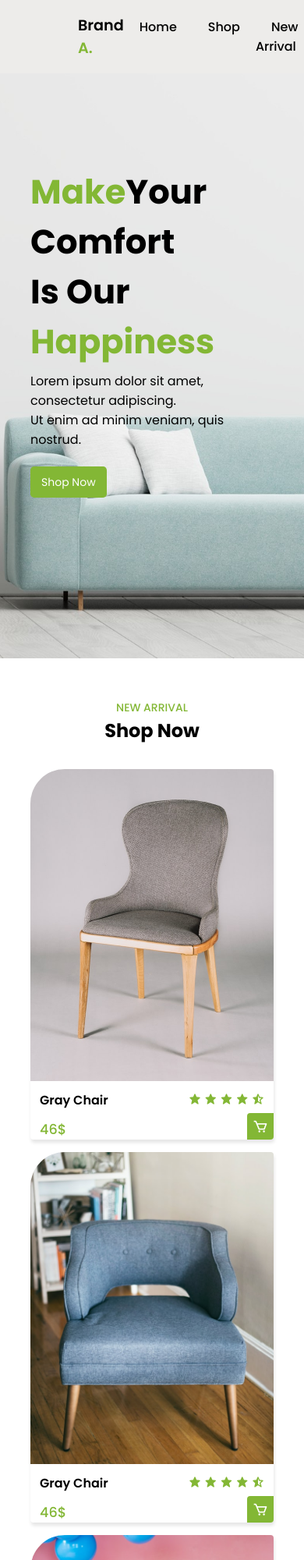
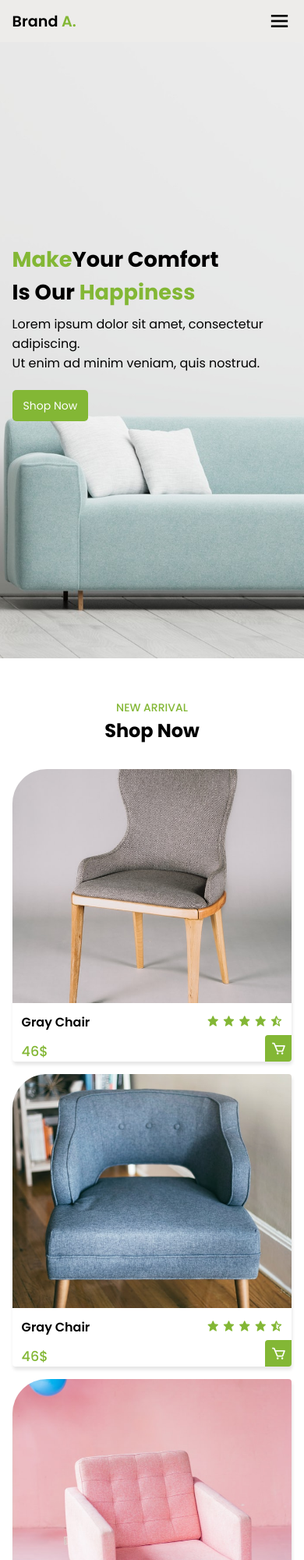
Before and after one commit to laela2012/Furniture-Website, a plain HTML site: page index.html in a window 390 px wide. Shown: the top 2000 px of the page at 78% size. Drawn offline with nearby package versions, Linux system fonts and the light colour scheme.

Commit message:
media query responsive

```diff
--- a/index.html
+++ b/index.html
@@ -233,7 +233,7 @@
          </section>
 
         <!-- Brands -->
-        <section class="brands" id="brands">
+        <section class="brands" id="our-partner">
         <div class="heading">
             <span>Brands</span>
             <h2>Our Brand Partners</h2>
@@ -260,7 +260,7 @@
          <!-- Footer -->
           <section class="footer" id="footer">
             <div class="footer-box">
-                <h2>Brand <span>X.</span></h2>
+                <h2>Brand <span>A.</span></h2>
                 <p>Lorem ipsum dolor sit amet consectetur adipisicing elit. Nesciunt amet minus mollitia impedit qui asperiores!</p>
                 <div class="social">
                     <a href="#"><i class="bx bxl-facebook"></i></a>
@@ -292,5 +292,8 @@
           <div class="copyright">
             <p>&#169; Almeera Corp - All right Reserved</p>
           </div>
+
+          <!-- link to JS -->
+           <script src="main.js"></script>
     </body>
 </html>
--- a/main.js
+++ b/main.js
@@ -0,0 +1,10 @@
+let menu = document.querySelector('#menu-icon');
+let navbar = document.querySelector('.navbar');
+
+menu.onclick = () => {
+    navbar.classList.toggle('active');
+}
+
+window.onscroll = () => {
+    navbar.classList.remove('active');
+}
--- a/style.css
+++ b/style.css
@@ -229,6 +229,10 @@ header {
     filter: grayscale(1);
 }
 
+.brands-container img:hover {
+    filter: none;
+}
+
 /* NEWSLETTER */
 .newsletter {
     display: flex;
@@ -328,4 +332,88 @@ header {
 .copyright {
     padding: 20px;
     text-align: center;
+    font-size: 12px;
 }
+
+/* Responsive - Media Queries */
+@media (max-width: 991px) {
+    header {
+        padding: 18px 4%;
+    }
+    section {
+        padding: 50px 4%;
+    }
+}
+
+@media (max-width: 881px) {
+    .home-text h1{
+        font-size: 2rem;
+    }
+    .shop-container,
+    .new-arrival-container {
+        grid-template-columns: repeat(auto-fit, minmax(218px, auto));
+    }
+}
+
+@media (max-width: 768px) {
+    header {
+        padding: 11px 4%;
+    }
+    #menu-icon {
+        display: initial;
+    }
+    header .navbar {
+        position: absolute;
+        top: -500px;
+        left: 0;
+        right: 0;
+        display: flex;
+        flex-direction: column;
+        background: #fff;
+        box-shadow: 0 4px 4px rgb(0 0 0 /10%);
+        transition: 0.2 ease;
+        text-align: center;
+    }
+
+    .navbar a{
+        padding: 1.5rem;
+        display: block;
+    }
+
+    .navbar a:hover {
+        background:var(--main-color);
+        color: #fff;
+    }
+
+    .navbar.active{
+        top: 100%;
+    }
+
+    .about {
+        grid-template-columns: 1fr;
+        text-align: center;
+    }
+    .about-img {
+        padding-top: 2rem;
+        order: 2;
+    }
+}
+
+@media (max-width:491px) {
+    .home-text h1{
+        font-size: 1.7rem;
+    }
+    .shop-container,
+    .new-arrival-container {
+        grid-template-columns: repeat(auto-fit, minmax(200px, auto));
+    }
+    .box .box-img {
+        height: 300px;
+    }
+    .news-box input {
+        width: 180px;
+    }
+    .about-text h2{
+        font-size: 1.2rem;
+    }
+}
```
